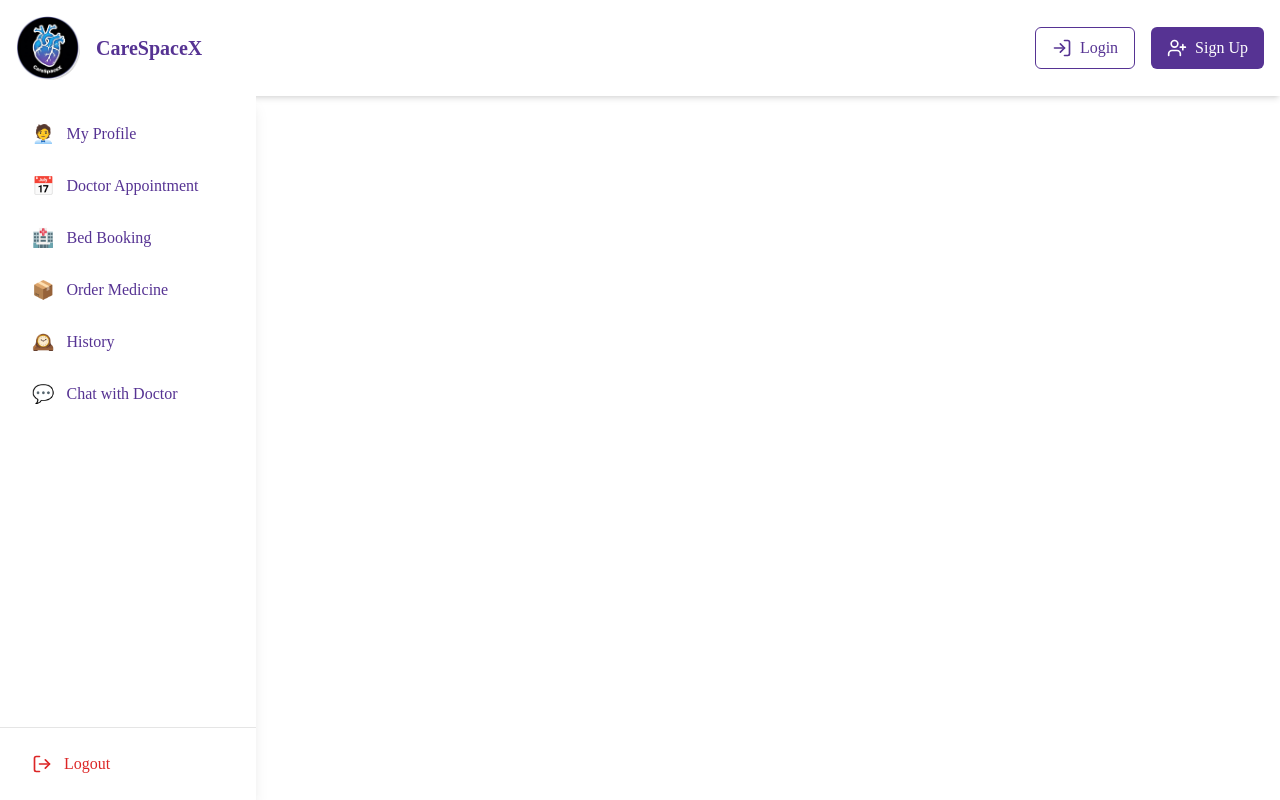
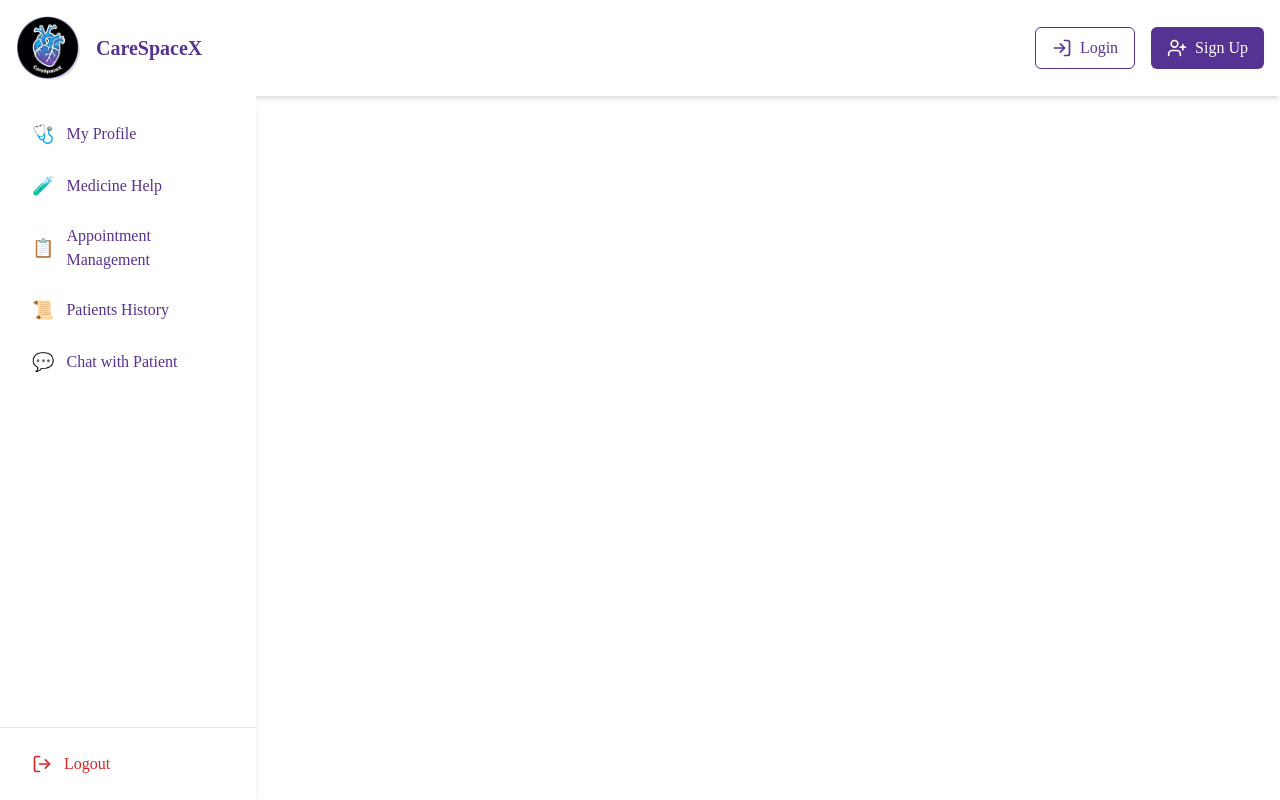
Before and after one commit to Adarshrajsrivastwa/Medical-website, a React (Vite) app in the folder frontend/: page / in a window 1280 px wide. Built offline with nearby package versions, Linux system fonts and the light colour scheme; no server answers; a web font is replaced by a local one.

Commit message:
Appointment management Update

```diff
--- a/frontend/src/App.jsx
+++ b/frontend/src/App.jsx
@@ -23,7 +23,7 @@ import InventoryManagement from "./Pages/HospitalDashboard/InventoryManagement";
 import GetInventory from "./Pages/HospitalDashboard/GetInventory";
 
 function App() {
-  const [userRole, setUserRole] = useState("patient");
+  const [userRole, setUserRole] = useState("doctor");
 
   return (
     <Router>
```
Also changed, not shown: frontend/src/Pages/DoctorDashboard/AppointmentManagement.jsx (+4 -5 lines), frontend/src/Pages/PatientDashboard/ChatWithDoctor.jsx (indentation only).
